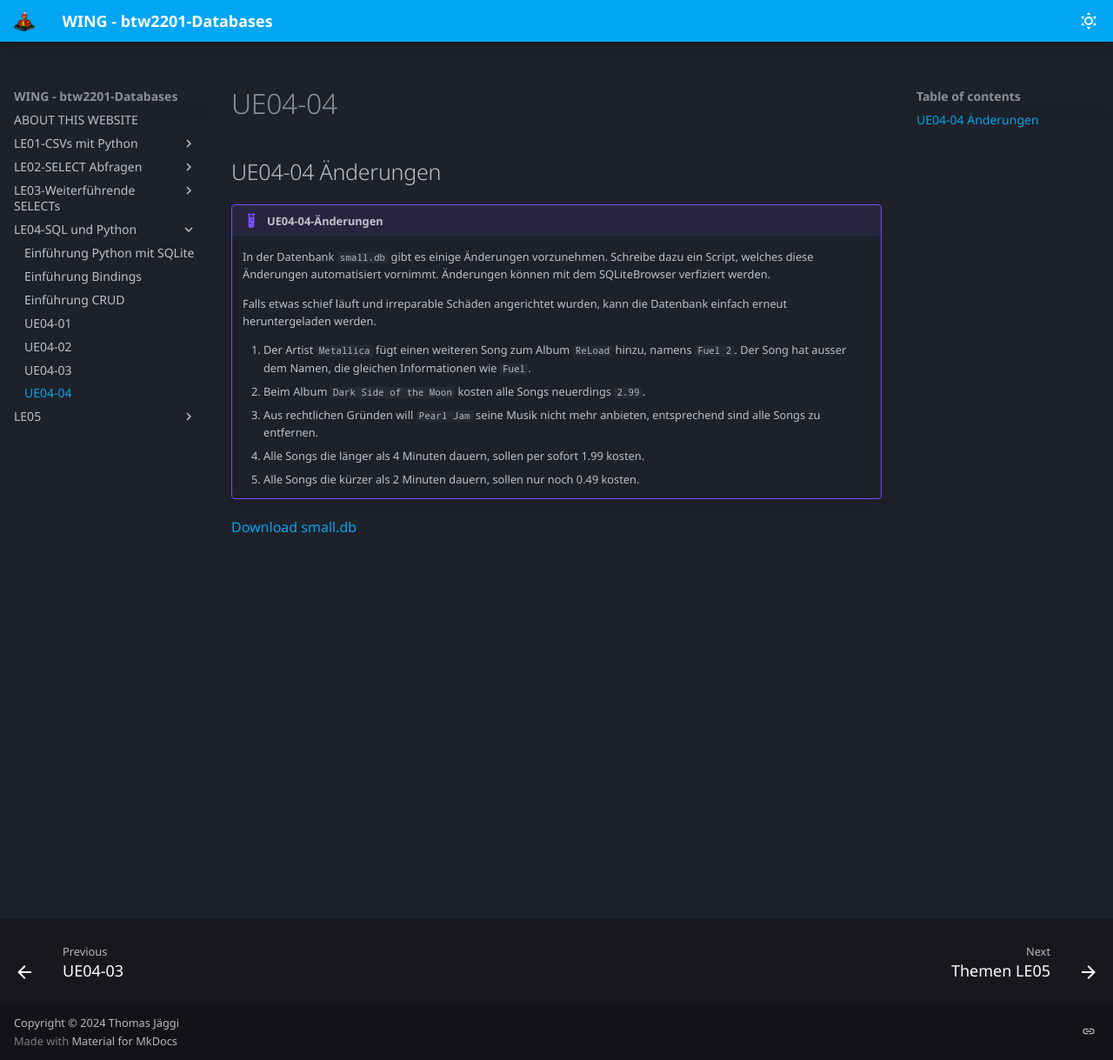
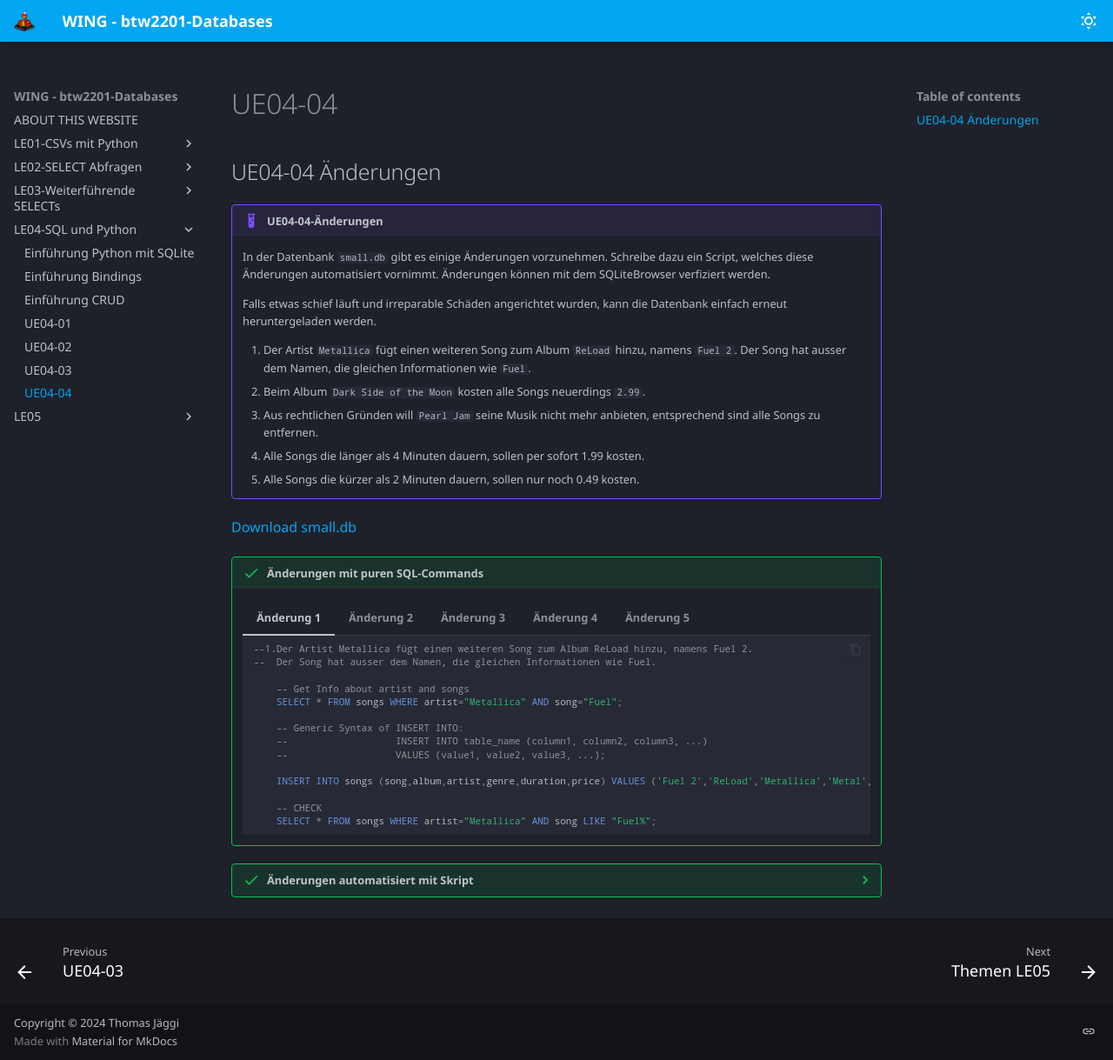
Before and after one commit to tjaeggi/btw2201_databases, an MkDocs documentation site: the page built from docs/le04/ue04-04.md, in a window 1280 px wide and 1219 px high. Shown: the whole window at 87% size. Built offline with MkDocs 1.6.1 and Material for MkDocs 9.7.7, drawn with Linux system fonts in a browser that asks for light colours; some web fonts are replaced.

Commit message:
Fri Oct 18 06:55:43 PM CEST 2024

````diff
--- a/docs/le04/ue04-04.md
+++ b/docs/le04/ue04-04.md
@@ -15,3 +15,89 @@
 
 
 [Download small.db](../static/small.db){:download="small.db"}
+
+
+!!! success "Änderungen mit puren SQL-Commands"
+
+    === "Änderung 1"
+
+        ``` sql
+        --1.Der Artist Metallica fügt einen weiteren Song zum Album ReLoad hinzu, namens Fuel 2.
+        --  Der Song hat ausser dem Namen, die gleichen Informationen wie Fuel.
+
+    	    -- Get Info about artist and songs
+    	    SELECT * FROM songs WHERE artist="Metallica" AND song="Fuel";
+
+    		-- Generic Syntax of INSERT INTO:
+    		--                   INSERT INTO table_name (column1, column2, column3, ...)
+    		--                   VALUES (value1, value2, value3, ...);
+
+            INSERT INTO songs (song,album,artist,genre,duration,price) VALUES ('Fuel 2','ReLoad','Metallica','Metal',269557,0.99);
+
+    		-- CHECK
+    		SELECT * FROM songs WHERE artist="Metallica" AND song LIKE "Fuel%";
+        ```
+
+    === "Änderung 2"
+
+        ``` sql
+        --2. Beim Album Dark Side of the Moon kosten alle Songs neuerdings 2.99.
+    	-- Get Infos about album
+    	   SELECT * FROM songs WHERE album = "Dark Side Of The Moon"
+
+    	-- Generic Syntax of UPDATE:
+    	--                   UPDATE table_name
+        --                   SET column1 = value1, column2 = value2, ...
+        --                   WHERE condition;
+        UPDATE songs set price = 2.99 WHERE album = "Dark Side Of The Moon"
+
+    	-- CHECK:
+    	SELECT * FROM songs WHERE album = "Dark Side Of The Moon"
+        ```
+    === "Änderung 3"
+
+        ``` sql
+        --3. Aus rechtlichen Gründen will Pearl Jam seine Musik nicht mehr anbieten, entsprechend sind alle Songs zu entfernen.
+
+    	-- Get Info about Pearl Jam
+    	SELECT * FROM songs WHERE artist LIKE "Pearl%";  -- 11 Records found
+
+    	-- Generic Syntax DELETE FROM:
+        --                DELETE FROM table_name
+        --                WHERE condition;
+        DELETE FROM songs WHERE artist = "Pearl Jam"
+
+    	-- CHECK:
+        SELECT * FROM songs WHERE artist LIKE "Pearl%";  --0 Records found
+        ```
+    === "Änderung 4"
+
+        ``` sql
+        --4. Alle Songs die länger als 4 Minuten dauern, sollen per sofort 1.99 kosten.
+
+    	-- Get Infos . 4 Min = 240000ms
+    	SELECT * FROM songs WHERE duration > 240000;   -- 34 Records
+
+    	-- Generic Syntax of UPDATE
+    	--                   UPDATE table_name
+    	--                   SET column1 = value1, column2 = value2, ...
+    	--                   WHERE condition;
+        UPDATE songs SET price = 1.99 WHERE duration > 240000;
+
+    	-- CHECK:
+    	SELECT * FROM songs WHERE duration > 240000; --34 Rows have price 1.99
+        ```
+    === "Änderung 5"
+
+        ``` sql
+        --5. Alle Songs die kürzer als  2 Minuten dauern, sollen nur noch 0.49 kosten.
+
+    	-- Check Records
+    	SELECT * FROM songs ORDER BY duration ASC; -- Es gibt keine songs kürzer als 2 Minuten
+
+    	UPDATE songs SET price = 0.49 WHERE duration < 120000;  --0 rows affected
+        ```
+
+
+??? success "Änderungen automatisiert mit Skript"
+    Wird den Studenten überlassen. Bei Fragen melden.
````
Also changed, not shown: docs/le04/ue04-03.md (+2 -2 lines).
